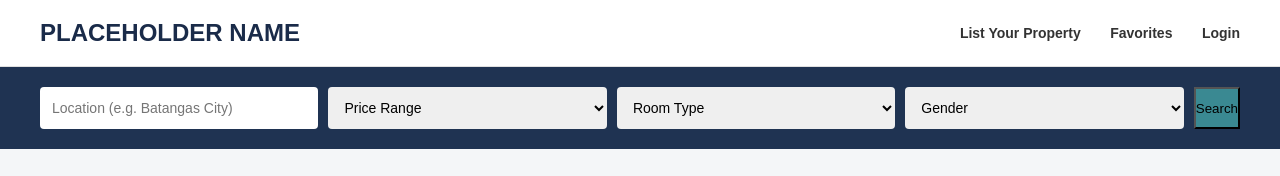
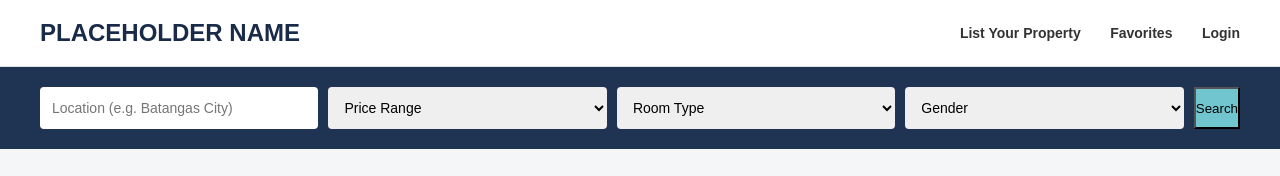
Before and after one commit to kdguda/real-estate-and-housing, a plain HTML site: page index.html in a window 1280 px wide. In both pictures the pointer is over the button "Search". Shown: the top 176 px of the page. Drawn offline with Linux system fonts and the light colour scheme.

Commit message:
Update hover background color for search bar button in style.css

```diff
--- a/style.css
+++ b/style.css
@@ -59,7 +59,7 @@ body {
 }
 
 .search-bar button:hover {
-    background-color: #3a8992;
+    background-color: #70c5cf;
 }
 
 .container {
```
